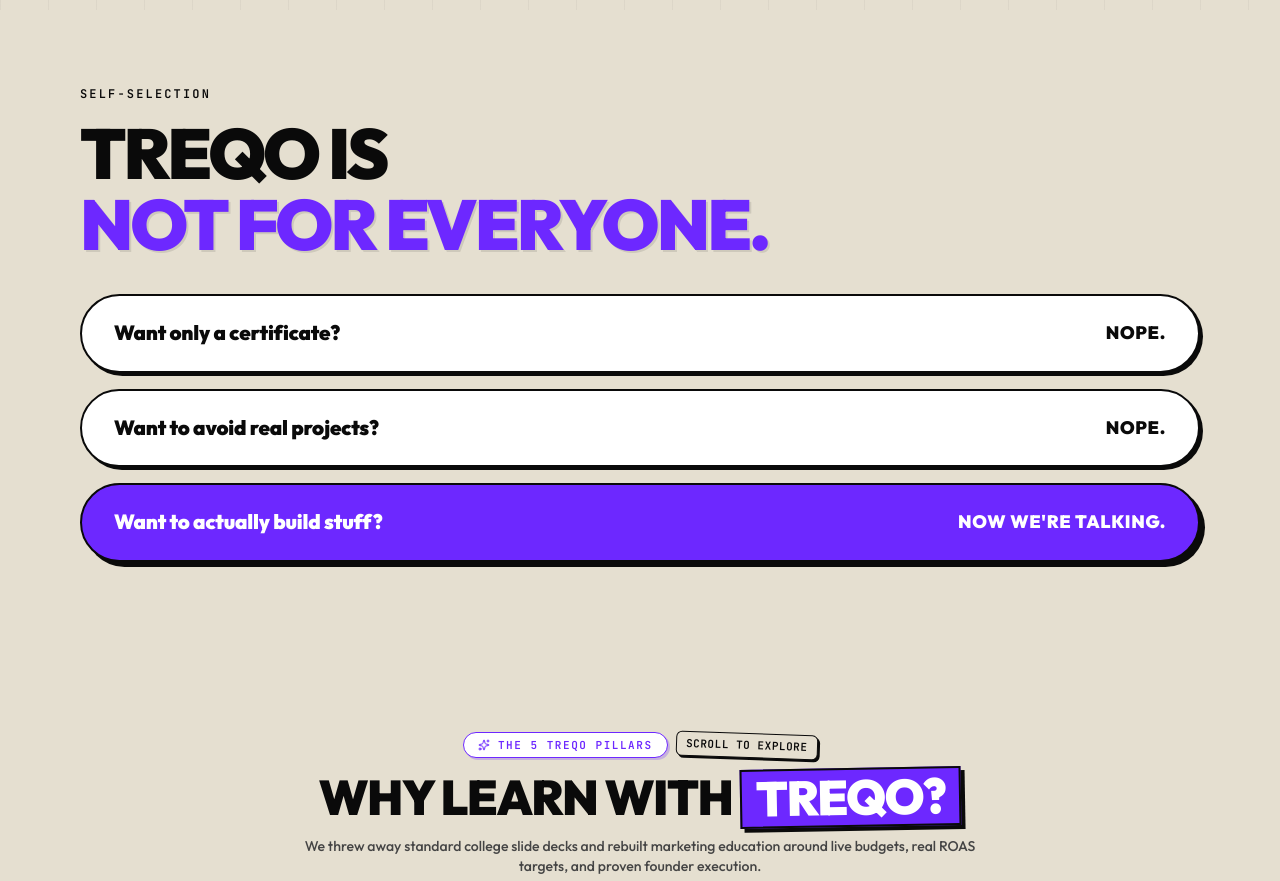
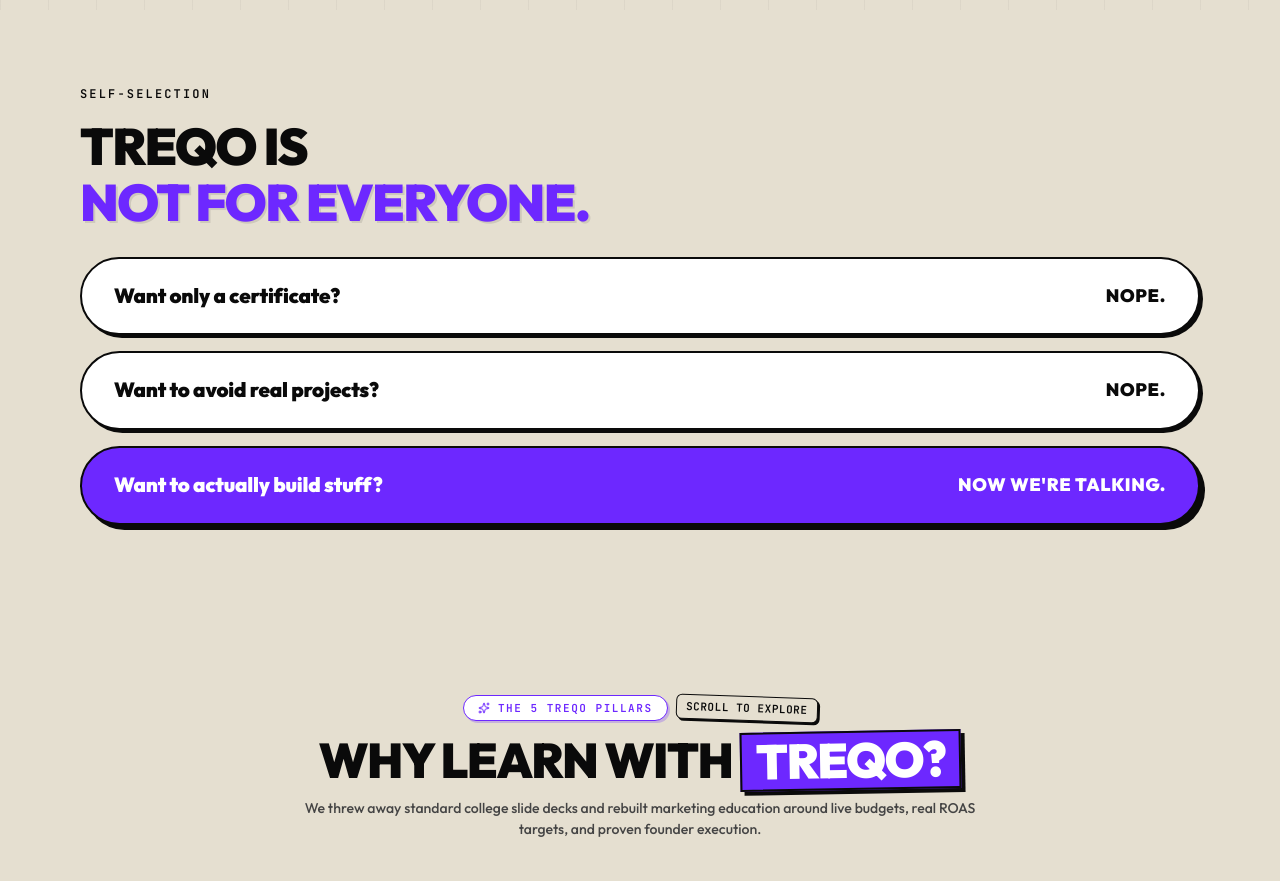
Before and after one commit to manoj-varma-p/Another-Treqo, a Next.js app: page / in a window 1280 px wide. Shown: the part 784-1665 px from the top of the page. Built offline with nearby package versions, Linux system fonts and the light colour scheme.

Commit message:
style: reduce font size of TREQO IS NOT FOR EVERYONE title in SelfSelection

```diff
--- a/components/SelfSelection.jsx
+++ b/components/SelfSelection.jsx
@@ -60,14 +60,14 @@
         </div>
 
         {/* ── OVERSIZED STACKED TITLE ── */}
-        <div style={{ marginBottom: '36px' }}>
+        <div style={{ marginBottom: '28px' }}>
           <h2
             style={{
               fontFamily: "var(--ff-display, 'Outfit', sans-serif)",
-              fontSize: 'clamp(2.6rem, 5.5vw, 4.6rem)',
+              fontSize: 'clamp(2rem, 4vw, 3.4rem)',
               fontWeight: 900,
-              letterSpacing: '-0.04em',
-              lineHeight: 0.95,
+              letterSpacing: '-0.03em',
+              lineHeight: 1.02,
               textTransform: 'uppercase',
               margin: 0,
             }}
```
